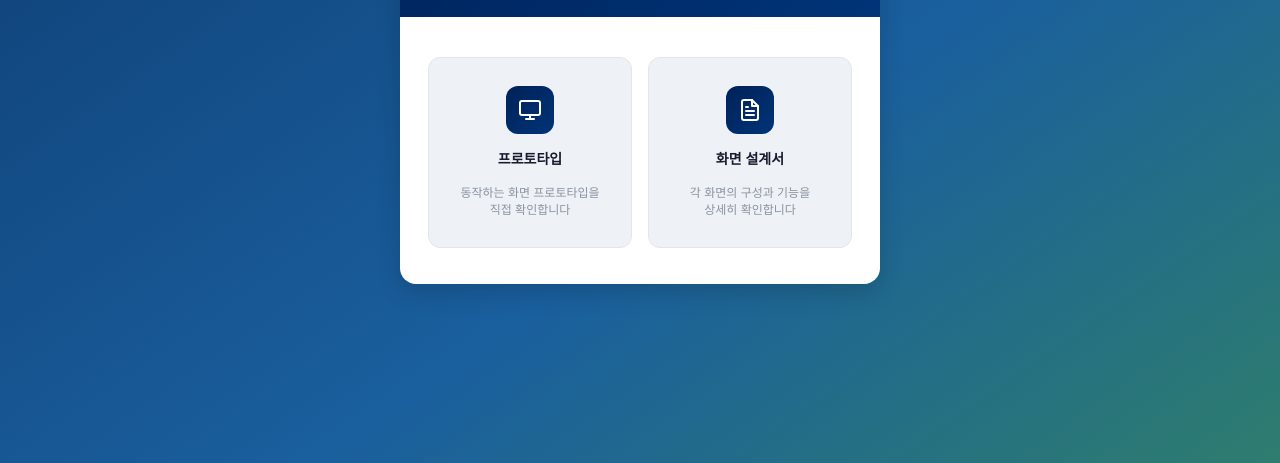
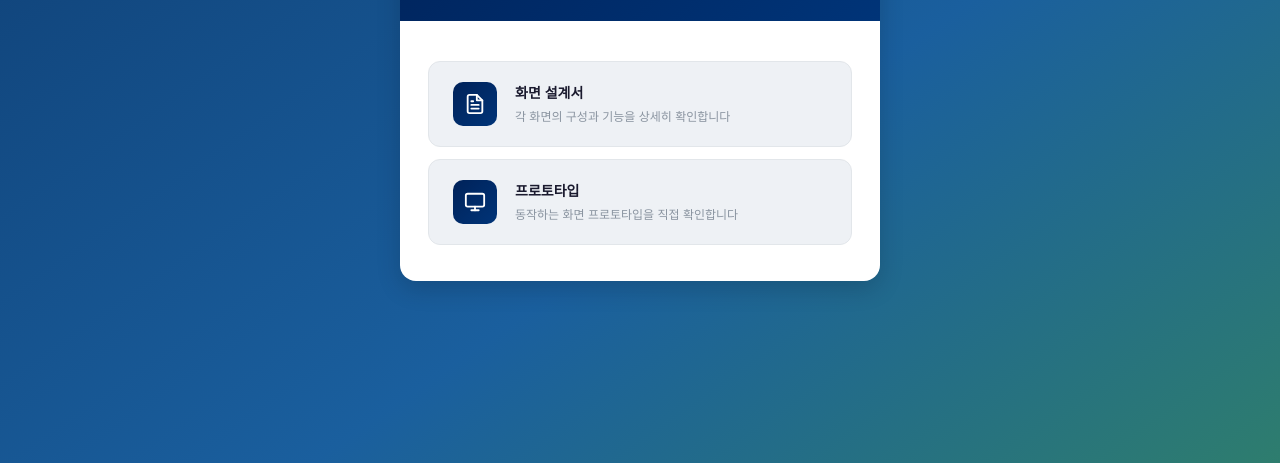
Before and after one commit to mini531/clean, a plain HTML site: page index.html in a window 1280 px wide. Shown: the part 337-800 px from the top of the page. Drawn offline with Linux system fonts and the light colour scheme.

Commit message:
fix: localStorage 폴백 제거로 로그아웃 자동 로그인 문제 완전 해결
- Storage.get()에서 localStorage 폴백 조회 로직 제거
- storyboard.html의 localStorage 세션 저장을 sessionStorage로 변경
- index.html 카드 레이아웃 세로 배치로 변경

Co-Authored-By: Claude Opus 4.6 (1M context) <noreply@anthropic.com>

```diff
--- a/index.html
+++ b/index.html
@@ -20,23 +20,23 @@
 
     .landing-cards {
       display: flex;
-      gap: 16px;
+      flex-direction: column;
+      gap: 12px;
       margin-top: 8px;
     }
 
     .landing-card {
-      flex: 1;
       display: flex;
-      flex-direction: column;
       align-items: center;
-      gap: 14px;
-      padding: 28px 20px;
+      gap: 18px;
+      padding: 20px 24px;
       border-radius: var(--radius-md);
       background: var(--bg-panel, #f7f8fa);
       border: 1px solid var(--border-light, #e2e6ea);
       text-decoration: none;
       color: var(--text-primary);
       transition: box-shadow .2s, transform .15s;
+      text-align: left;
     }
 
     .landing-card:hover {
@@ -45,20 +45,28 @@
     }
 
     .landing-card-icon {
-      width: 48px;
-      height: 48px;
-      border-radius: 12px;
+      width: 44px;
+      height: 44px;
+      border-radius: 10px;
       display: flex;
       align-items: center;
       justify-content: center;
+      flex-shrink: 0;
       background: linear-gradient(135deg, var(--primary-dark, #0d3a6e), var(--primary, #1a5f9e));
     }
 
     .landing-card-icon svg {
-      width: 24px;
-      height: 24px;
+      width: 22px;
+      height: 22px;
       stroke: #fff;
       fill: none;
+    }
+
+    .landing-card-text {
+      display: flex;
+      flex-direction: column;
+      gap: 4px;
+      min-width: 0;
     }
 
     .landing-card-title {
@@ -70,7 +78,7 @@
     .landing-card-desc {
       font-size: var(--font-size-xs, 12px);
       color: var(--text-muted, #888);
-      line-height: 1.45;
+      line-height: 1.4;
     }
   </style>
 </head>
@@ -91,19 +99,6 @@
       <!-- 카드 -->
       <section class="landing-body">
         <div class="landing-cards">
-          <!-- 프로토타입 카드 -->
-          <a href="login.html" target="_blank" class="landing-card">
-            <div class="landing-card-icon">
-              <svg viewBox="0 0 24 24" stroke-width="2" stroke-linecap="round" stroke-linejoin="round">
-                <rect x="2" y="3" width="20" height="14" rx="2" ry="2"/>
-                <line x1="8" y1="21" x2="16" y2="21"/>
-                <line x1="12" y1="17" x2="12" y2="21"/>
-              </svg>
-            </div>
-            <span class="landing-card-title">프로토타입</span>
-            <span class="landing-card-desc">동작하는 화면 프로토타입을<br>직접 확인합니다</span>
-          </a>
-
           <!-- 화면 설계서 카드 -->
           <a href="storyboard.html" target="_blank" class="landing-card">
             <div class="landing-card-icon">
@@ -115,8 +110,25 @@
                 <polyline points="10 9 9 9 8 9"/>
               </svg>
             </div>
-            <span class="landing-card-title">화면 설계서</span>
-            <span class="landing-card-desc">각 화면의 구성과 기능을<br>상세히 확인합니다</span>
+            <div class="landing-card-text">
+              <span class="landing-card-title">화면 설계서</span>
+              <span class="landing-card-desc">각 화면의 구성과 기능을 상세히 확인합니다</span>
+            </div>
+          </a>
+
+          <!-- 프로토타입 카드 -->
+          <a href="login.html" target="_blank" class="landing-card">
+            <div class="landing-card-icon">
+              <svg viewBox="0 0 24 24" stroke-width="2" stroke-linecap="round" stroke-linejoin="round">
+                <rect x="2" y="3" width="20" height="14" rx="2" ry="2"/>
+                <line x1="8" y1="21" x2="16" y2="21"/>
+                <line x1="12" y1="17" x2="12" y2="21"/>
+              </svg>
+            </div>
+            <div class="landing-card-text">
+              <span class="landing-card-title">프로토타입</span>
+              <span class="landing-card-desc">동작하는 화면 프로토타입을 직접 확인합니다</span>
+            </div>
           </a>
         </div>
       </section>
```
Also changed, not shown: js/common.js (+1 -11 lines), storyboard.html (+2 -2 lines).
